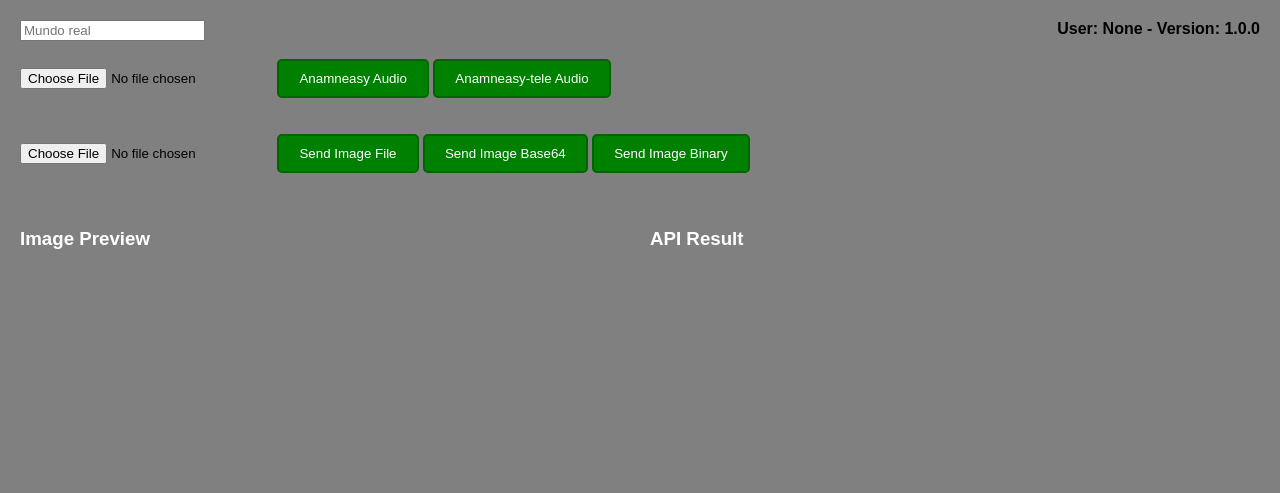
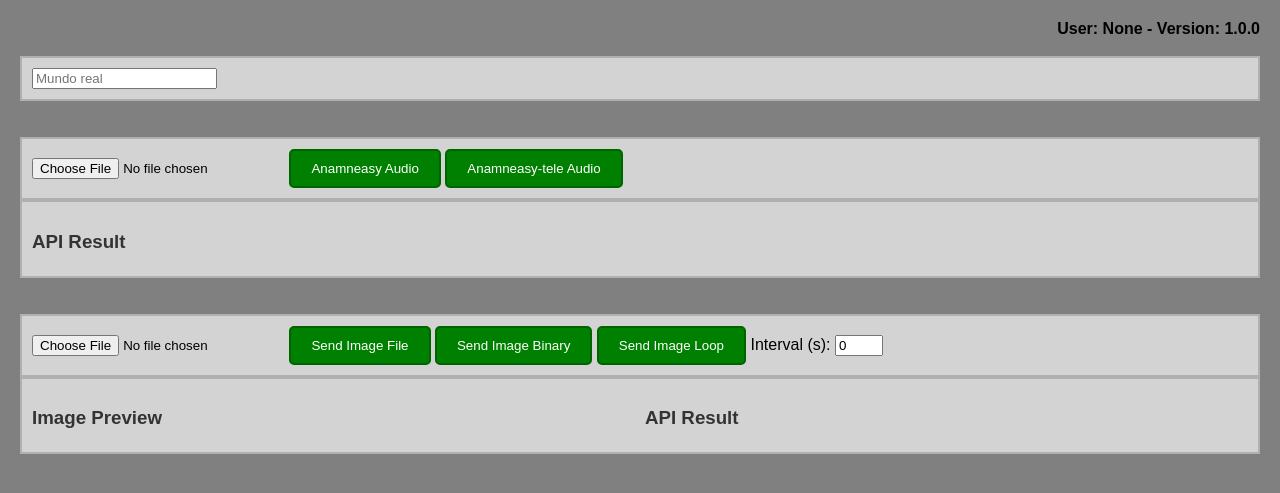
Before and after one commit to fbatag/WebAgent, a Flask app: page / in a window 1280 px wide. Shown: the top 493 px of the page. Run offline with Flask 3, Linux system fonts and the light colour scheme.

Commit message:
organizing UI

```diff
--- a/static/style.css
+++ b/static/style.css
@@ -46,9 +46,13 @@ body {
   }
 
   .form-box {
-    border: 2px solid lightgrey;
+    border: 2px solid rgb(176, 176, 176);
     padding: 10px;
     background-color: lightgray;
+  }
+
+  .form-box h3 {
+    color: #333;
   }
 
   .form-list {
--- a/templates/index.html
+++ b/templates/index.html
@@ -19,36 +19,39 @@
 
 <body>
     <form id="index_form" action="/" method="POST" enctype="multipart/form-data">
-        <div>
-            <b style="float: right; text-align: right;">{{ user_version_info }}</b>
-        </div>
+        <b style="float: right; text-align: right;">{{ user_version_info }}</b>
+        </br></br>
         <!-- Element that opens the widget on click. It does not have to be an input -->
-        <div>
+        <div class="form-box">
             <input placeholder="Mundo real" id="searchWidgetTrigger" />
         </div>
-        </br>
-        <div>
+        </br></br>
+        <div class="form-box">
             <input type="file" id="audioFile" accept="audio/*">
             <button type="button" id="callAnamneasyButton">Anamneasy Audio</button>
             <button type="button" id="callAnamneasyTeleButton">Anamneasy-tele Audio</button>
         </div>
+        <div class="form-box">
+            <h3>API Result</h3>
+            <pre id="anamneasyResult" style="white-space: pre-wrap; word-wrap: break-word;"></pre>
+        </div>
         </br></br>
-        <div>
+        <div class="form-box">
             <input type="file" id="imageFile" accept="image/*, application/pdf">
             <button type="button" id="sendImageFileButton">Send Image File</button>
-            <button type="button" id="sendImageBase64Button">Send Image Base64</button>
             <button type="button" id="sendImageBinaryButton">Send Image Binary</button>
+            <button type="button" id="sendImageLoopButton">Send Image Loop</button>
+            <label for="loopIntervalInput">Interval (s):</label>
+            <input type="number" id="loopIntervalInput" value="0" min="0" style="width: 40px;">
         </div>
-        </br></br>
-
-        <div style="display: flex; gap: 20px; width: 100%;">
+        <div class="form-box" style="display: flex; gap: 10px;">
             <div style="flex: 1; overflow-x: auto;">
                 <h3>Image Preview</h3>
                 <img id="image_preview" style="max-width: 100%; height: auto; display: none;" alt="Image preview">
             </div>
             <div style="flex: 1; overflow-x: auto;">
                 <h3>API Result</h3>
-                <pre id="api_result" style="white-space: pre-wrap; word-wrap: break-word;"></pre>
+                <pre id="exameasyResult" style="white-space: pre-wrap; word-wrap: break-word;"></pre>
             </div>
         </div>
     </form>
@@ -57,16 +60,19 @@
         const token = "TOKEN";
         const anamneasy_api = "https://anamneasy-484116905177.us-central1.run.app/"
         const anamneasy_tele_api = "https://anamneasy-tele-484116905177.us-central1.run.app/"
-        //const exameasy_api = "https://exameasy-484116905177.us-central1.run.app/"
-        const exameasy_api = "http://127.0.0.1:8080/"
+        const exameasy_api = "https://exameasy-484116905177.us-central1.run.app/"
+        //const exameasy_api = "http://127.0.0.1:8080/"
 
         //const form = document.querySelector("form");
-        const SendingType = {
-            FILE: 'File',
-            BASE_64: 'Base64',
-            BINARY: 'Binary'
-        };
+
         const audioFileInput = document.getElementById("audioFile");
+        const apiAnamneasyResultElement = document.getElementById("anamneasyResult");
+
+        audioFileInput.addEventListener("change", function () {
+            const file = this.files[0];
+            if (file)
+                apiAnamneasyResultElement.textContent = "";
+        });
         document.getElementById("callAnamneasyButton").addEventListener("click", function () {
             sendFile(anamneasy_api, audioFileInput);
         });
@@ -74,15 +80,21 @@
             sendFile(anamneasy_tele_api, audioFileInput);
         });
 
+        let isLooping = false;
+        let loopInterval = null;
+        const SendingType = {
+            FILE: 'File',
+            BINARY: 'Binary'
+        };
         const imageFile = document.getElementById("imageFile");
         const imagePreviewElement = document.getElementById("image_preview");
-        const apiResultElement = document.getElementById("api_result");
+        const apiExamResultElement = document.getElementById("exameasyResult");
 
         imageFile.addEventListener("change", function () {
             const file = this.files[0];
             if (file) {
                 imagePreviewElement.style.display = "none";
-                apiResultElement.textContent = "";
+                apiExamResultElement.textContent = "";
                 if (file.type.startsWith("image/")) {
                     imagePreviewElement.src = URL.createObjectURL(file);
                     imagePreviewElement.style.display = "block";
@@ -93,16 +105,43 @@
         document.getElementById("sendImageFileButton").addEventListener("click", function () {
             sendFile(exameasy_api, imageFile, SendingType.FILE);
         });
-        document.getElementById("sendImageBase64Button").addEventListener("click", function () {
-            sendFile(exameasy_api, imageFile, SendingType.BASE_64);
-        });
         document.getElementById("sendImageBinaryButton").addEventListener("click", function () {
             sendFile(exameasy_api, imageFile, SendingType.BINARY);
         });
+        document.getElementById("sendImageLoopButton").addEventListener("click", function () {
+            if (isLooping) {
+                // Stop the loop
+                clearInterval(loopInterval);
+                loopInterval = null;
+                isLooping = false;
+                this.textContent = "Send Image Loop";
+                this.style.backgroundColor = ""; // Reset color
+                console.log("Loop stopped.");
+            } else {
+                // Start the loop
+                if (!imageFile.files[0]) {
+                    alert("Please select an image file first.");
+                    return;
+                }
+                const loopIntervalValue = document.getElementById("loopIntervalInput").value;
+                if (!loopIntervalValue || loopIntervalValue < 0) {
+                    alert("Please set a loop interval greater than or equal to 0 second.");
+                    return;
+                }
+                const loopIntervalMs = loopIntervalValue * 1000;
+                isLooping = true;
+                this.textContent = "Stop Loop";
+                this.style.backgroundColor = "red"; // Indicate it's active
+                console.log("Loop started.");
+                // Send immediately and then every 5 seconds
+                sendFile(exameasy_api, imageFile, SendingType.BINARY);
+                loopInterval = setInterval(() => sendFile(exameasy_api, imageFile, SendingType.BINARY), loopIntervalMs);
+            }
+        });
 
 
-        async function sendFile(api, file_input, sendingType) {
-            apiResultElement.textContent = "";
+        async function sendFile(api, file_input, sendingType = SendingType.FILE) {
+            apiExamResultElement.textContent = "";
             const file = file_input.files[0];
             if (!file) {
                 alert("Please select an image file first.");
@@ -118,24 +157,17 @@
                 reader.onloadend = async () => {
                     // reader.result contains the file content
                     console.log('File contet size:', reader.result.length ? reader.result.length : reader.result.byteLength);
-                    console.log('File as data:', reader.result);
-                    if (sendingType === SendingType.BASE_64) {
-                        formData.append("filename", file.name);
-                        formData.append("filedata", reader.result);
-                    } else if (sendingType === SendingType.BINARY) {
+                    //console.log('File as data:', reader.result);
+                    if (sendingType === SendingType.BINARY) {
                         const blob = new Blob([reader.result], { type: "application/octet-stream" });
                         formData.append(file.name, blob);
                     }
-                    await callApi(exameasy_api, formData);
+                    await callApi(api, formData);
                 }
                 reader.onerror = (error) => {
                     console.error('Error reading file:', error);
                 };
-                if (sendingType === SendingType.BASE_64) {
-                    //formData.append("datatype", SendingType.BASE_64);
-                    reader.readAsDataURL(file);
-                }
-                else if (sendingType === SendingType.BINARY) {
+                if (sendingType === SendingType.BINARY) {
                     //formData.append("datatype", SendingType.BINARY);
                     reader.readAsArrayBuffer(file);
                 }
@@ -152,10 +184,13 @@
                     },
                     body: formData,
                 });
+                var apiResultElement = apiAnamneasyResultElement;
+                if (api == exameasy_api)
+                    apiResultElement = apiExamResultElement;
                 if (response.ok) {
                     const result = await response.text();
                     apiResultElement.textContent = result;
-                    console.log("API call successful !!");
+                    console.log(`API ${apiResultElement.id} call successful !!`);
                     //console.log("API call successful: result ", result);
                     //alert("File uploaded and API called successfully! Check console for response.");
                 } else {
```
Also changed, not shown: 1 other file.
